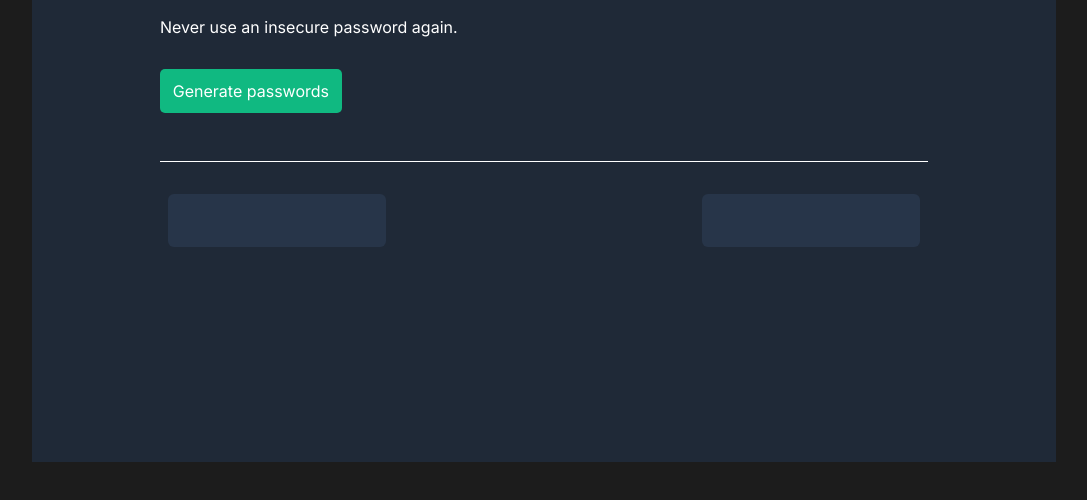
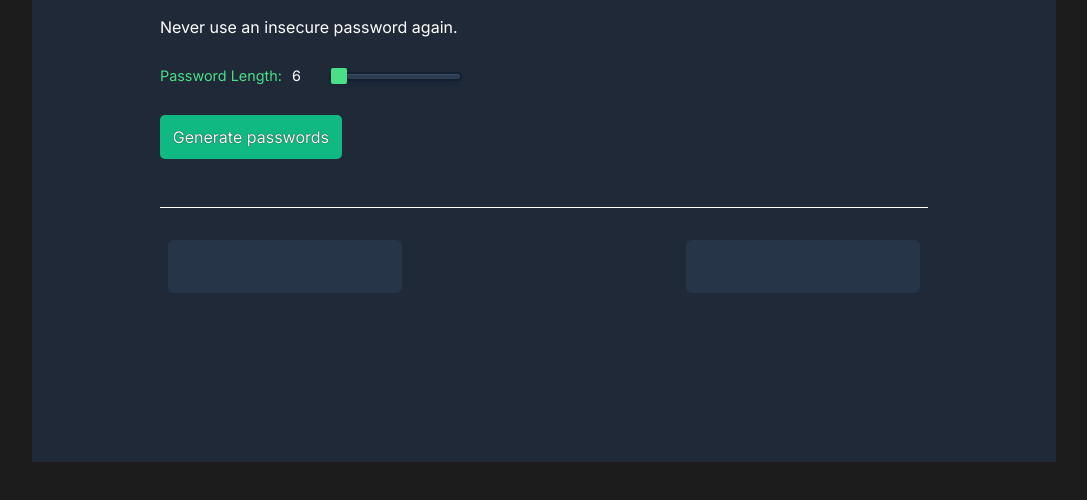
Before and after one commit to aysenur-aydin/Password-Generator, a plain HTML site: page index.html in a window 1280 px wide. Shown: the part 258-758 px from the top of the page, without its empty margins (96-1183 px from the left). Drawn offline with nearby package versions, Linux system fonts and the light colour scheme.

Commit message:
feat: set password length ability
Password length can now be set (min: 6 max: 20)

```diff
--- a/index.css
+++ b/index.css
@@ -4,18 +4,8 @@ body {
   padding: 0;
   background-color: #1c1c1c;
   font-family: "Inter";
+  color: white;
 }
-
-/********** IF U WANT TO CHOOSE FONTS IN FOLDER ************/
-
-/* @font-face {
-  font-family: "Karla";
-  src: url(Karla-VariableFont_wght.ttf);
-}
-@font-face {
-  font-family: "Inter";
-  src: url(Inter-VariableFont_slntwght.ttf);
-} */
 
 .container {
   box-sizing: border-box;
@@ -24,7 +14,7 @@ body {
   padding: 10vh 10vw;
   width: 80vw;
   height: 80vh;
-  background-color: #1f2937;
+  background-color: rgb(31, 41, 56);
 }
 
 h1 {
@@ -38,11 +28,50 @@ span {
   display: block;
 }
 
-p {
-  color: white;
+.password-settings {
+  display: flex;
+  color: #4adf86;
+  font-size: 0.9rem;
+  font-weight: 500;
+  align-items: center;
+  padding: 15px 0;
+}
+
+#pass-length-text {
+  margin-left: 10px;
+  width: 1.2rem;
+  color: #ffffff;
+}
+
+/****! Track Styles *****/
+input[type="range"] {
+  -webkit-appearance: none; /* CLEARS ALL FOR BROWSER APPEARANCE */
+  appearance: none;
+  background-color: hsl(215, 30%, 25%);
+  box-shadow: rgba(6, 24, 44, 0.4) 0px 0px 0px 2px,
+    rgba(6, 24, 44, 0.65) 0px 4px 6px -1px,
+    rgba(255, 255, 255, 0.08) 0px 1px 0px inset;
+  border-radius: 2px;
+  cursor: pointer;
+  margin: 0 20px;
+  box-sizing: border-box;
+  height: 0.3rem;
+}
+
+/****! Thumb Styles *****/
+/*****! Chrome, Safari, Opera, and Edge Chromium *****/
+input[type="range"]::-webkit-slider-thumb {
+  -webkit-appearance: none; /* Override default look */
+  appearance: none;
+  margin-top: 0; /* Centers thumb on the track */
+  background-color: #4adf86;
+  height: 1rem;
+  width: 1rem;
+  border-radius: 2px;
 }
 
 #generate-btn {
+  display: block;
   background: #10b981;
   color: white;
   border: none;
@@ -50,6 +79,7 @@ p {
   margin-top: 1rem;
   border-radius: 5px;
   cursor: pointer;
+  text-shadow: 0 0 1px rgb(0, 0, 0);
 }
 
 .password-container {
@@ -66,11 +96,12 @@ p {
   display: flex;
   justify-content: center;
   align-items: center;
-  background: #273549;
+  background: hsl(215, 30%, 22%);
   height: 2.5em;
-  width: 12em;
-  color: #5def92;
+  width: 13rem;
+  color: #4adf86;
   margin: 0.5em;
   padding: 0.4em 0.8em;
   border-radius: 6px;
+  letter-spacing: 0.02rem;
 }
--- a/index.html
+++ b/index.html
@@ -1,21 +1,38 @@
-<html>
+<!DOCTYPE html>
+<html lang="en">
 
 <head>
+    <meta charset="UTF-8">
+    <meta http-equiv="X-UA-Compatible" content="IE=edge">
+    <meta name="viewport" content="width=device-width, initial-scale=1.0">
     <link rel="stylesheet" href="https://cdnjs.cloudflare.com/ajax/libs/normalize/8.0.1/normalize.css">
-    <link rel="preconnect" href="https://fonts.googleapis.com"><link rel="preconnect" href="https://fonts.gstatic.com" crossorigin><link href="https://fonts.googleapis.com/css2?family=Inter&family=Karla&display=swap" rel="stylesheet">
+    <link rel="preconnect" href="https://fonts.googleapis.com">
+    <link rel="preconnect" href="https://fonts.gstatic.com" crossorigin>
+    <link href="https://fonts.googleapis.com/css2?family=Inter&family=Karla&display=swap" rel="stylesheet">
     <link rel="stylesheet" href="index.css">
+    <title>Password Generator</title>
 </head>
 
 <body>
     <div class="container">
         <h1>Generate a <span>random password</span></h1>
         <p>Never use an insecure password again.</p>
+
+        <div class="password-settings">
+            <label id="length-label" for="pass-length">Password Length:</label>
+            <span id="pass-length-text">6</span>
+            <input id="range-input" type="range" name="pass-length" value="6" min="6" max="20" step="1">
+        </div>
         <button id="generate-btn" onclick="generatePasswords()">Generate passwords</button>
+
+        <!-- GENERATED PASSWORDS -->
         <div class="password-container">
             <div id="password-one" class="password"></div>
             <div id="password-two" class="password"></div>
         </div>
+
     </div>
+
     <script src="index.js"></script>
 </body>
 
--- a/index.js
+++ b/index.js
@@ -3,7 +3,12 @@ const characters = ["A", "B", "C", "D", "E", "F", "G", "H", "I", "J", "K", "L",
 
 const passwordOne = document.getElementById("password-one")
 const passwordTwo = document.getElementById("password-two")
-const passwordLength = 15;
+const rangeInput = document.getElementById("range-input")
+const passLengthText = document.getElementById("pass-length-text")
+
+rangeInput.addEventListener("input", (event) => {
+    passLengthText.textContent = event.target.value
+})
 
 function getRandomCharacter() {
     let randomChar = Math.floor(Math.random() * characters.length)
@@ -12,7 +17,7 @@ function getRandomCharacter() {
 
 function generateRandomPassword() {
     let randomPassword = ""
-    for (let i = 0; i < passwordLength; i++) {
+    for (let i = 0; i < rangeInput.value; i++) {
         randomPassword += getRandomCharacter()
     }
     return randomPassword
```
